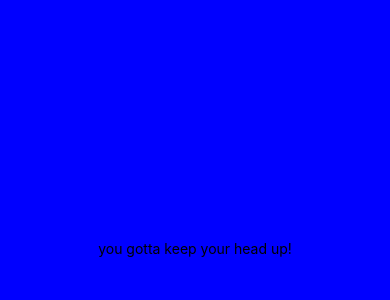
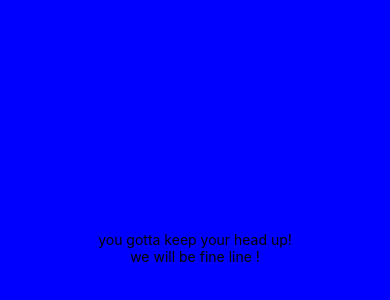
Before and after one commit to AlharranAbeer/QootApplication, a React Native app: screen / in a window 390 px wide. Shown: the part 174-474 px from the top of the page. Built offline with nearby package versions, Linux system fonts and the light colour scheme.

Commit message:
first commit

```diff
--- a/App.js
+++ b/App.js
@@ -5,6 +5,7 @@ export default function App() {
   return (
     <View style={styles.container}>
       <Text>you gotta keep your head up!</Text>
+      <Text>we will be fine line !</Text>
     </View>
   );
 }
```
